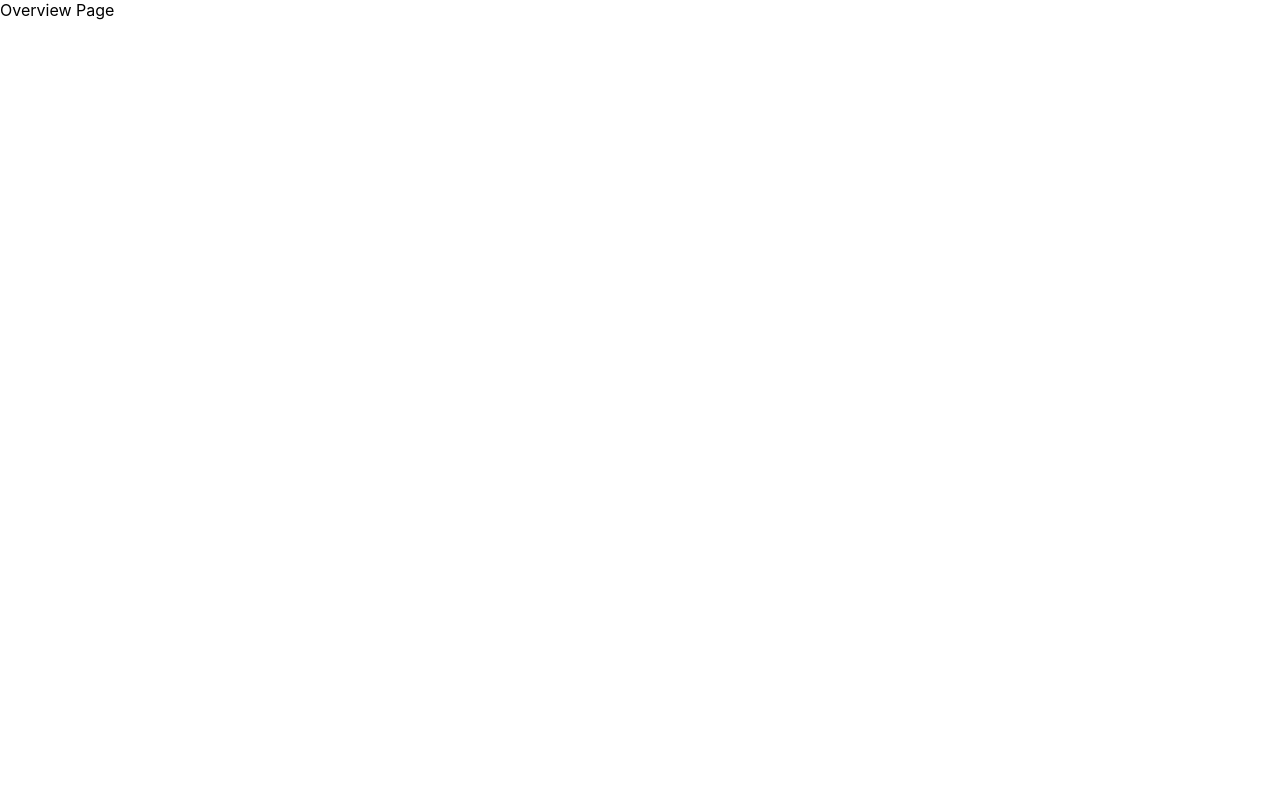
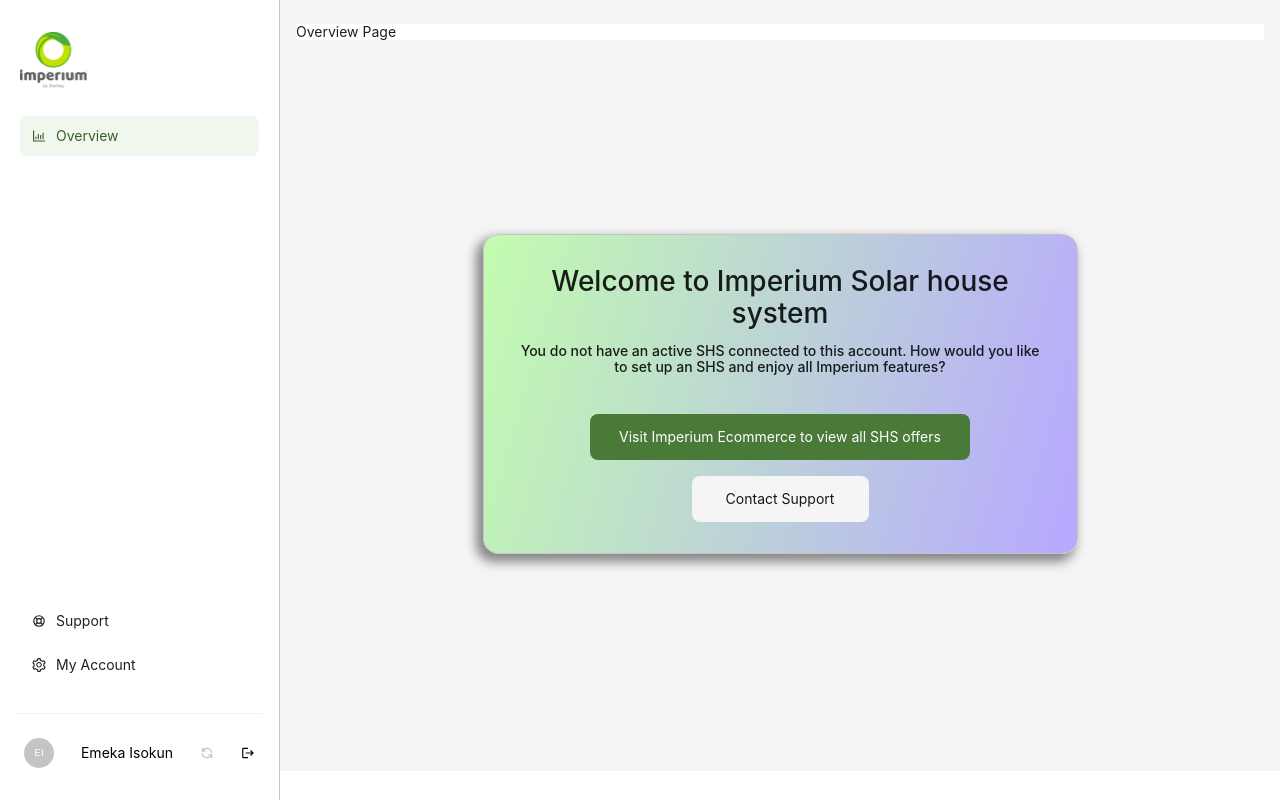
Before and after one commit to WYRE-ENERGIES/imperium-frontend, a React (Create React App) app: page / in a window 1280 px wide. Built offline with nearby package versions, Linux system fonts and the light colour scheme.

Commit message:
design sidebar and instrustion modal

```diff
--- a/package.json
+++ b/package.json
@@ -11,9 +11,12 @@
     "axios": "^1.2.3",
     "node-sass": "^7.0.3",
     "react": "^18.2.0",
+    "react-avatar": "^5.0.3",
     "react-dom": "^18.2.0",
+    "react-icons": "^4.7.1",
     "react-router-dom": "^6.6.2",
     "react-scripts": "5.0.1",
+    "sweetalert2": "^11.7.0",
     "web-vitals": "^2.1.4"
   },
   "scripts": {
--- a/src/App.css
+++ b/src/App.css
@@ -0,0 +1,9 @@
+.ant-menu > .ant-menu-item:hover,
+.ant-menu > .ant-menu-item-active {
+  background: #f0f7ed !important;
+}
+
+.ant-menu > .ant-menu-item-selected {
+  background-color: #f0f7ed;
+  color: #385e2b;
+}
--- a/src/App.js
+++ b/src/App.js
@@ -1,4 +1,5 @@
 import './App.css'
+import 'antd/dist/reset.css'
 
 import { Suspense } from 'react'
 import { BrowserRouter as Router, Route, Routes } from 'react-router-dom'
--- /dev/null
+++ b/src/components/Layout/PageLayout.jsx
@@ -0,0 +1,35 @@
+import { Layout, theme } from 'antd'
+import React from 'react'
+
+import Sidebar from '../SideBar/Sidebar'
+
+const { Content } = Layout
+
+const PageLayout = ({ children }) => {
+  const {
+    token: { colorBgContainer },
+  } = theme.useToken()
+
+  return (
+    <Layout hasSider>
+      <Sidebar bgColor={colorBgContainer} />
+      <Layout
+        className="site-layout"
+        style={{
+          marginLeft: 280,
+        }}
+      >
+        <Content
+          style={{
+            margin: '24px 16px',
+            overflow: 'initial',
+          }}
+        >
+          {children}
+        </Content>
+      </Layout>
+    </Layout>
+  )
+}
+
+export default PageLayout
--- /dev/null
+++ b/src/components/SideBar/Footer/Footer.jsx
@@ -0,0 +1,24 @@
+import React from 'react'
+import ReactAvatar from 'react-avatar'
+import { HiOutlineRefresh } from 'react-icons/hi'
+import { MdLogout } from 'react-icons/md'
+
+const Footer = ({ userName }) => {
+  return (
+    <div
+      style={{
+        display: 'flex',
+        justifyContent: 'space-between',
+        alignItems: 'center',
+        padding: '0px 8px',
+      }}
+    >
+      <ReactAvatar size={30} round={true} name={userName} color="#C4C4C4" />
+      <span>{userName}</span>
+      <HiOutlineRefresh color="C4C4C4" />
+      <MdLogout />
+    </div>
+  )
+}
+
+export default Footer
--- /dev/null
+++ b/src/components/SideBar/Sidebar.jsx
@@ -0,0 +1,87 @@
+import { BarChartOutlined, SettingOutlined } from '@ant-design/icons'
+import { Divider, Layout, Menu } from 'antd'
+import React from 'react'
+import { HiOutlineSupport } from 'react-icons/hi'
+import { Link } from 'react-router-dom'
+
+import { ReactComponent as Logo } from '../../assets/logo.svg'
+import Footer from './Footer/Footer'
+import styles from './Sidebar.module.scss'
+
+const { Sider } = Layout
+const { Item } = Menu
+
+const items = [{ icon: BarChartOutlined, title: 'Overview', linkTo: '/' }].map(
+  (item, index) => (
+    <Item
+      key={String(index + 1)}
+      icon={React.createElement(item.icon)}
+      className={styles.SidebarMenuItem}
+      style={{ paddingLeft: '12px' }}
+    >
+      <Link to={item.linkTo}>{item.title}</Link>
+    </Item>
+  ),
+)
+
+const bottomItems = [
+  { icon: HiOutlineSupport, title: 'Support', linkTo: '#' },
+  { icon: SettingOutlined, title: 'My Account', linkTo: '#' },
+].map((item, index) => (
+  <Item
+    key={String(index + 1)}
+    icon={React.createElement(item.icon)}
+    className={styles.SidebarMenuItem}
+    style={{ paddingLeft: '12px' }}
+  >
+    <Link to={item.linkTo}>{item.title}</Link>
+  </Item>
+))
+
+const Sidebar = ({ bgColor }) => {
+  return (
+    <Sider
+      style={{
+        overflow: 'auto',
+        height: '100vh',
+        position: 'fixed',
+        left: 0,
+        top: 0,
+        bottom: 0,
+        background: bgColor,
+        borderRight: '1px solid #C4C4C4',
+        padding: '32px 16px',
+      }}
+      width="280px"
+    >
+      <div
+        style={{
+          height: 'inherit',
+          display: 'flex',
+          flexDirection: 'column',
+          justifyContent: 'space-between',
+        }}
+      >
+        <Logo style={{ marginLeft: '4px' }} />
+        <Menu
+          className={styles.SidebarMenu}
+          theme="light"
+          mode="inline"
+          defaultSelectedKeys={['1']}
+          style={{ flex: 1, marginTop: '24px' }}
+        >
+          {items}
+        </Menu>
+        <div>
+          <Menu theme="light" mode="inline" className={styles.SidebarMenu}>
+            {bottomItems}
+          </Menu>
+          <Divider />
+          <Footer userName="Emeka Isokun" />
+        </div>
+      </div>
+    </Sider>
+  )
+}
+
+export default Sidebar
--- /dev/null
+++ b/src/components/SideBar/Sidebar.module.scss
@@ -0,0 +1,7 @@
+.SidebarMenu {
+  border: 0 !important;
+
+  & > .SidebarMenuItem {
+    padding-left: 0;
+  }
+}
--- /dev/null
+++ b/src/pages/Customer/Overview/InstructionModal/InstructionModal.jsx
@@ -0,0 +1,26 @@
+import React from 'react'
+import { Link } from 'react-router-dom'
+
+import classes from './InstructionModal.module.scss'
+
+const InstructionModal = () => {
+  return (
+    <div className={classes.InstructionModal}>
+      <h1>Welcome to Imperium Solar house system</h1>
+      <h4>
+        You do not have an active SHS connected to this account. How would you
+        like to set up an SHS and enjoy all Imperium features?
+      </h4>
+      <div className={classes.InstructionModal__buttons}>
+        <Link to="" className={classes.InstructionModal__buttonTop}>
+          Visit Imperium Ecommerce to view all SHS offers
+        </Link>
+        <Link to="/" className={classes.InstructionModal__buttonBottom}>
+          Contact Support
+        </Link>
+      </div>
+    </div>
+  )
+}
+
+export default InstructionModal
--- /dev/null
+++ b/src/pages/Customer/Overview/InstructionModal/InstructionModal.module.scss
@@ -0,0 +1,45 @@
+.InstructionModal {
+  background: linear-gradient(106.01deg, #c2fcaf 0%, #b7a9ff 98.25%);
+  border-radius: 16px;
+  width: 595px;
+  height: 320px;
+  border: 1px solid #c4c4c4;
+  display: flex;
+  flex-direction: column;
+  justify-content: center;
+  align-items: center;
+  padding: 42px 36px;
+  text-align: center;
+  margin: 20% auto;
+  box-shadow: -5px 6px 11px 2px rgba(77, 76, 76, 0.65);
+  -webkit-box-shadow: -5px 6px 11px 2px rgba(77, 76, 76, 0.65);
+  -moz-box-shadow: -5px 6px 11px 2px rgba(77, 76, 76, 0.65);
+
+  &__buttons {
+    display: flex;
+    flex-direction: column;
+    align-items: center;
+
+    & > * {
+      border-radius: 8px;
+      height: 46px;
+      display: flex;
+      align-items: center;
+      justify-content: center;
+    }
+  }
+
+  &__buttonTop {
+    width: 380px;
+    margin-bottom: 16px;
+    margin-top: 32px;
+    background: #497a38;
+    color: #fff;
+  }
+
+  &__buttonBottom {
+    width: 177px;
+    background: #f5f5f5;
+    color: #18181B
+  }
+}
--- a/src/pages/Customer/Overview/Overview.jsx
+++ b/src/pages/Customer/Overview/Overview.jsx
@@ -1,7 +1,21 @@
-import React from 'react'
+import { theme } from 'antd'
+import React, { useState } from 'react'
+import Swal from 'sweetalert2'
+
+import PageLayout from '../../../components/Layout/PageLayout'
+import InstructionModal from './InstructionModal/InstructionModal'
 
 const Overview = () => {
-  return <div>Overview Page</div>
+  const {
+    token: { colorBgContainer },
+  } = theme.useToken()
+
+  return (
+    <PageLayout>
+      <div style={{ backgroundColor: colorBgContainer }}>Overview Page</div>
+      <InstructionModal />
+    </PageLayout>
+  )
 }
 
 export default Overview
```
Also changed, not shown: .eslintrc.js, src/assets/logo.svg (added), 1 other file (tests, documents, lock files or other folders).
